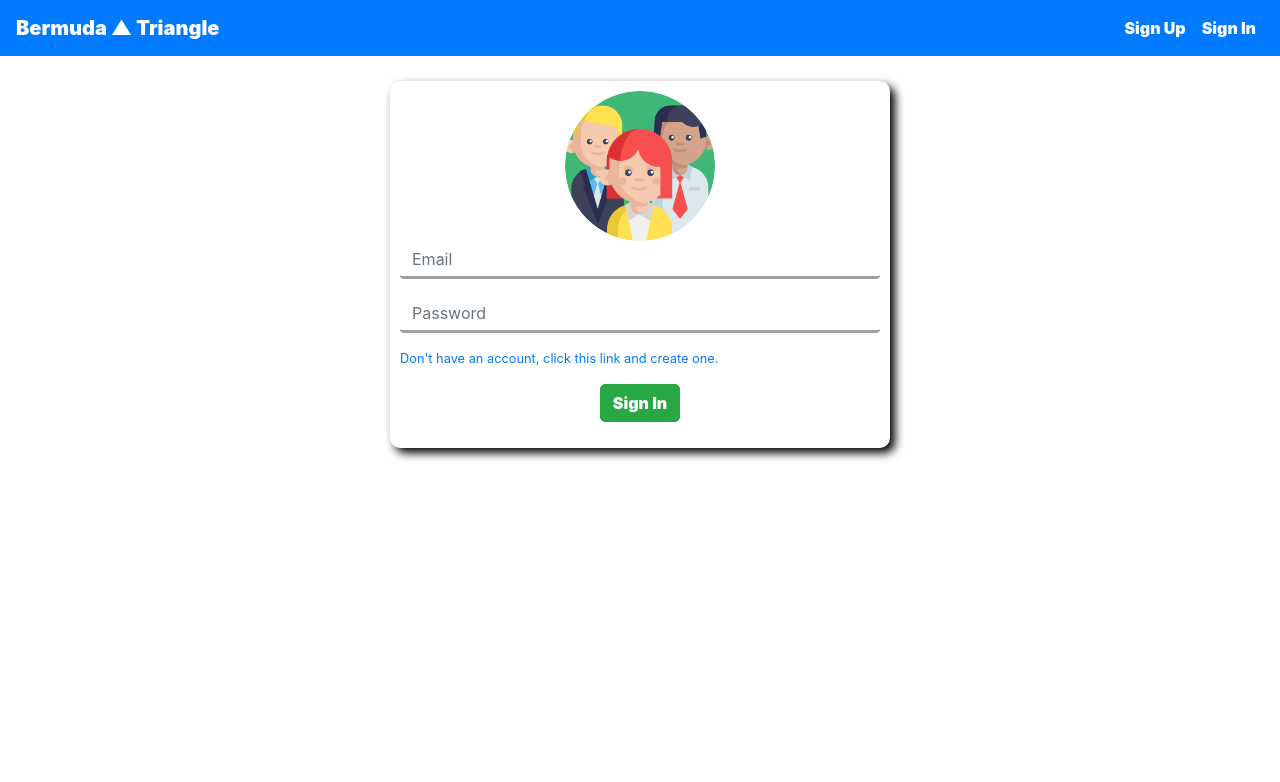
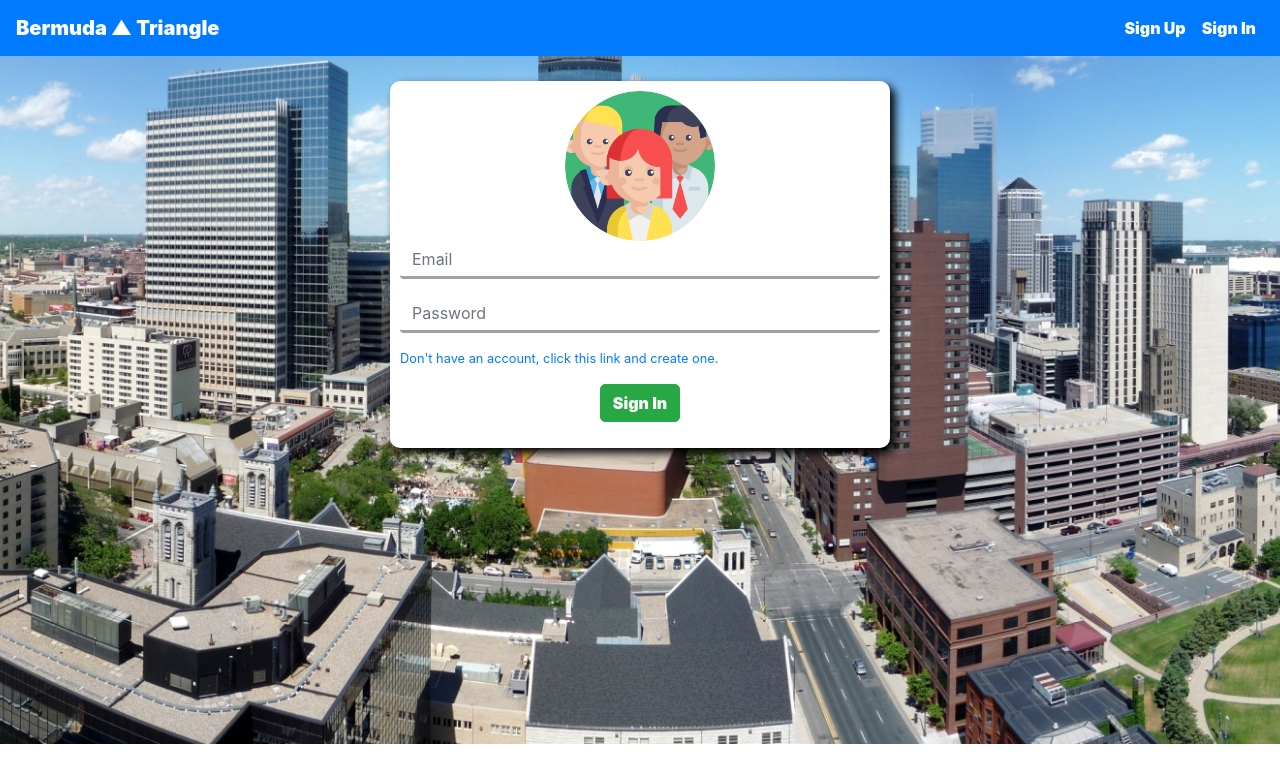
Before and after one commit to Segitiga-Bermuda/map-app, a React (Create React App) app: page / in a window 1280 px wide. Shown: the top 782 px of the page. Built offline with nearby package versions, Linux system fonts and the light colour scheme.

Commit message:
Add backgrounds

```diff
--- a/src/App.css
+++ b/src/App.css
@@ -91,4 +91,15 @@
     margin: 25px 0;
     width: 100%;
   }
+  .jumbotron h1.display-1 {
+    font-size: 1.5em;
+  }
+
+  .jumbotron h1.text-danger {
+    font-size: 1.25em;
+  }
+
+  .table td {
+    font-size: 0.75em !important;
+  }
 }
--- a/src/components/Country.js
+++ b/src/components/Country.js
@@ -93,7 +93,9 @@ class Country extends Component {
 
     render() {
         return (
-            <div>
+            <div style={{
+                backgroundColor: '#505050'
+            }}>
                 <NavBar />
                 <Carousel interval={0} indicators={false}>
                     <Carousel.Item>
--- a/src/components/SignIn.js
+++ b/src/components/SignIn.js
@@ -10,6 +10,7 @@ import {
 import { withRouter, Link } from 'react-router-dom'
 import TeamWork2 from '../assets/images/teamwork-2.png'
 import NavBar from './NavBar'
+import Background from '../assets/images/background-1.jpg'
 
 class SignIn extends Component {
     constructor(props) {
@@ -37,7 +38,7 @@ class SignIn extends Component {
         if (this.state.email == user.email && this.state.password == user.password) {
             localStorage.setItem('isVerified', JSON.stringify(true))
 
-            this.props.history.replace('/countries/pages/1')
+            this.props.history.replace('/home')
         } else {
             alert('Email atau password salah!')
         }
@@ -53,9 +54,17 @@ class SignIn extends Component {
 
     render() {
         return (
-            <div>
+            <div style={{
+                backgroundImage: `url(${Background})`,
+                backgroundPosition: 'center',
+                backgroundRepeat: 'no-repeat',
+                backgroundSize: 'cover',
+                height: window.innerHeight - 56 + 'px'
+            }}>
                 <NavBar />
-                <Form className="forms">
+                <Form className="forms" style={{
+                    backgroundColor: '#ffffff'
+                }}>
                     <Image roundedCircle src={TeamWork2} style={{
                         width: '150px',
                         height: 'auto'
--- a/src/components/SignUp.js
+++ b/src/components/SignUp.js
@@ -12,6 +12,7 @@ import {
 import { withRouter, Link } from 'react-router-dom'
 import TeamWork from '../assets/images/teamwork.png'
 import NavBar from './NavBar'
+import Background from '../assets/images/background-2.jpg'
 
 class SignUp extends Component {
     constructor(props) {
@@ -51,9 +52,17 @@ class SignUp extends Component {
 
     render() {
         return (
-            <div>
+            <div style={{
+                backgroundImage: `url(${Background})`,
+                backgroundPosition: 'center',
+                backgroundRepeat: 'no-repeat',
+                backgroundSize: 'cover',
+                height: window.innerHeight - 56 + 'px'
+            }}>
                 <NavBar />
-                <Form className="forms">
+                <Form className="forms" style={{
+                    backgroundColor: '#ffffff'
+                }}>
                     <Image roundedCircle src={TeamWork} style={{
                         width: '150px',
                         height: 'auto'
```
Also changed, not shown: src/assets/images/background-1.jpg (added), src/assets/images/background-2.jpg (added).
